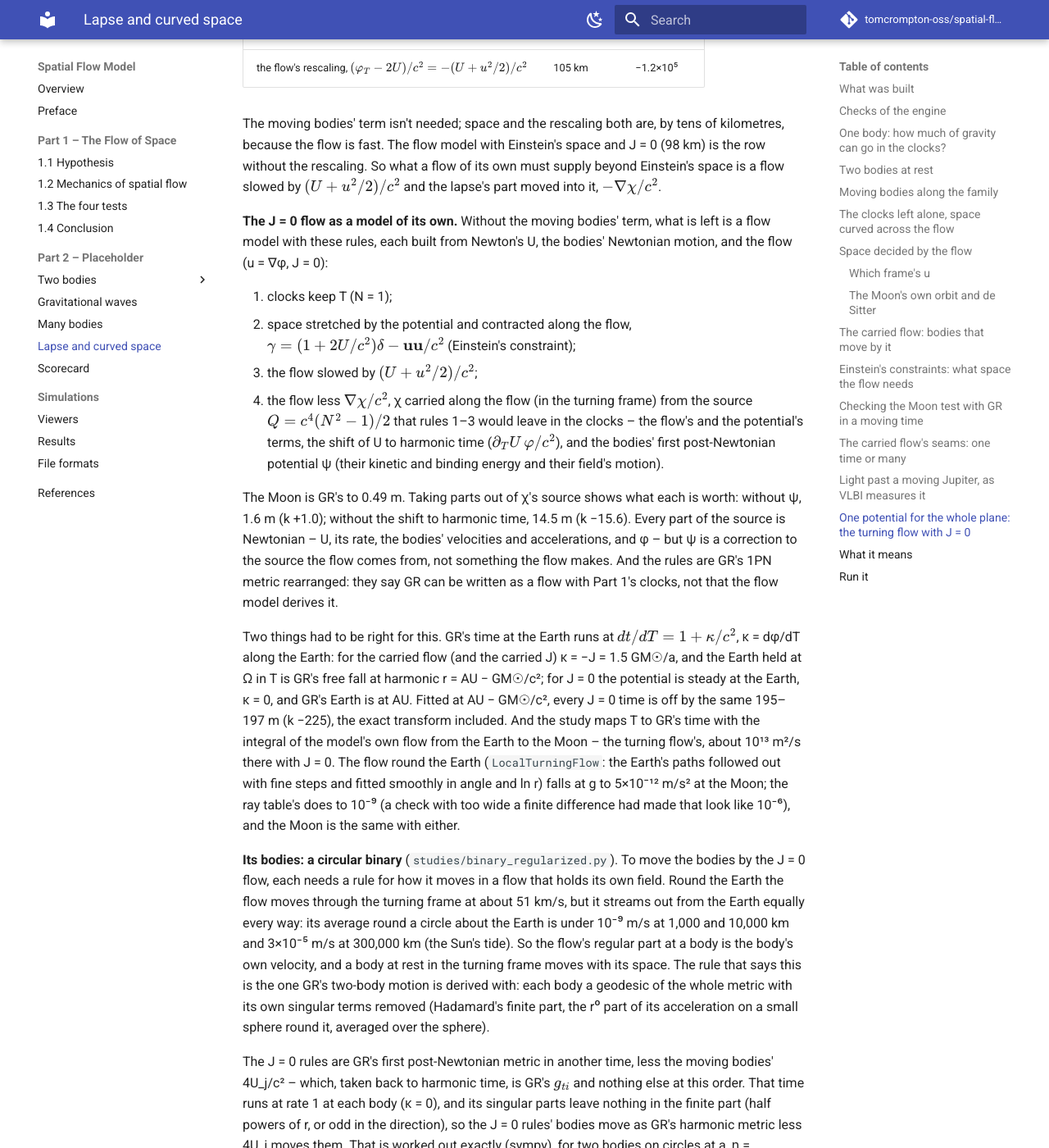
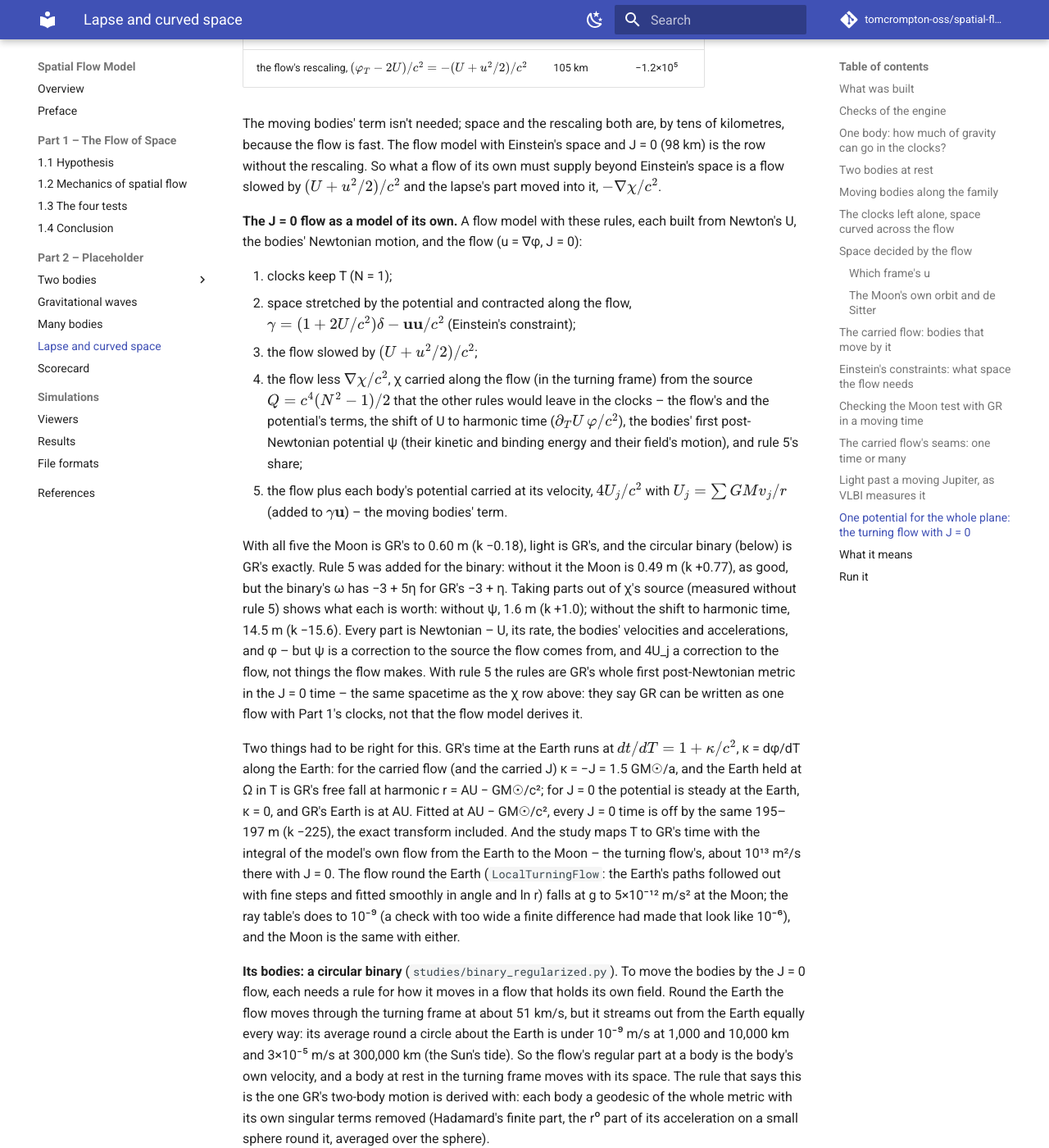
Before and after one commit to tomcrompton-oss/spatial-flow-model, an MkDocs documentation site: the page built from docs/lapse-curved-space.md, in a window 1280 px wide and 1400 px high, scrolled down 18046 px. Shown: the whole window at 82% size. Built offline with MkDocs 1.6.1 and Material for MkDocs 9.7.7, drawn with Linux system fonts in a browser that asks for light colours; comment, search, counter and statistics services are not loaded; some of the changed text lies outside the part shown.

Commit message:
The J = 0 rules' fifth: the flow plus 4U_j/c^2 - the Moon 0.60 m, light, and the circular binary GR's exactly
The moving bodies' term, which the Moon didn't need (0.49 m without), is what the binary needs (-3 + 5 eta
without, -3 + eta with). With it the rules are GR's whole 1PN metric in the J = 0 time, the same spacetime as
the chi row. Scorecard: the rules row now has five rules (Self-motion 9); the four-rule version kept below it.

Co-Authored-By: Claude Opus 5.5 <noreply@anthropic.com>

```diff
--- a/docs/lapse-curved-space.md
+++ b/docs/lapse-curved-space.md
@@ -574,23 +574,27 @@ fast. The flow model with Einstein's space and J = 0 (98 km) is the row without
 own must supply beyond Einstein's space is a flow slowed by $(U + u^2/2)/c^2$ and the lapse's part moved into it,
 $-\nabla\chi/c^2$.
 
-**The J = 0 flow as a model of its own.** Without the moving bodies' term, what is left is a flow model with these
-rules, each built from Newton's U, the bodies' Newtonian motion, and the flow (u = ∇φ, J = 0):
+**The J = 0 flow as a model of its own.** A flow model with these rules, each built from Newton's U, the bodies'
+Newtonian motion, and the flow (u = ∇φ, J = 0):
 
 1. clocks keep T (N = 1);
 2. space stretched by the potential and contracted along the flow, $\gamma = (1 + 2U/c^2)\delta - \mathbf u\mathbf u/c^2$
    (Einstein's constraint);
 3. the flow slowed by $(U + u^2/2)/c^2$;
 4. the flow less $\nabla\chi/c^2$, χ carried along the flow (in the turning frame) from the source
-   $Q = c^4(N^2 - 1)/2$ that rules 1–3 would leave in the clocks – the flow's and the potential's terms, the shift of
-   U to harmonic time ($\partial_T U\,\varphi/c^2$), and the bodies' first post-Newtonian potential ψ (their kinetic
-   and binding energy and their field's motion).
+   $Q = c^4(N^2 - 1)/2$ that the other rules would leave in the clocks – the flow's and the potential's terms, the
+   shift of U to harmonic time ($\partial_T U\,\varphi/c^2$), the bodies' first post-Newtonian potential ψ (their
+   kinetic and binding energy and their field's motion), and rule 5's share;
+5. the flow plus each body's potential carried at its velocity, $4U_j/c^2$ with $U_j = \sum GMv_j/r$ (added to
+   $\gamma\mathbf u$) – the moving bodies' term.
 
-The Moon is GR's to 0.49 m. Taking parts out of χ's source shows what each is worth: without ψ, 1.6 m (k +1.0); without
-the shift to harmonic time, 14.5 m (k −15.6). Every part of the source is Newtonian – U, its rate, the bodies'
-velocities and accelerations, and φ – but ψ is a correction to the source the flow comes from, not something the flow
-makes. And the rules are GR's 1PN metric rearranged: they say GR can be written as a flow with Part 1's clocks, not
-that the flow model derives it.
+With all five the Moon is GR's to 0.60 m (k −0.18), light is GR's, and the circular binary (below) is GR's exactly. Rule 5 was added for the binary: without it the Moon is 0.49 m (k +0.77), as good, but the binary's
+ω has −3 + 5η for GR's −3 + η. Taking parts out of χ's source (measured without rule 5) shows what each is worth:
+without ψ, 1.6 m (k +1.0); without the shift to harmonic time, 14.5 m (k −15.6). Every part is Newtonian – U, its
+rate, the bodies' velocities and accelerations, and φ – but ψ is a correction to the source the flow comes from, and
+4U_j a correction to the flow, not things the flow makes. With rule 5 the rules are GR's whole first post-Newtonian
+metric in the J = 0 time – the same spacetime as the χ row above: they say GR can be written as one flow with Part
+1's clocks, not that the flow model derives it.
 
 Two things had to be right for this. GR's time at the Earth runs at $dt/dT = 1 + \kappa/c^2$, κ = dφ/dT along the
 Earth: for the carried flow (and the carried J) κ = −J = 1.5 GM☉/a, and the Earth held at Ω in T is GR's free fall at
@@ -618,8 +622,8 @@ two bodies on circles at a, η = m₁m₂/M²:
 
 | Each body a regularized geodesic of | k in ω² = (GM/a³)(1 + k GM/(ac²)) | equal masses |
 |---|---|---|
-| GR's whole metric (the check) | −3 + η | −2.75 |
-| the J = 0 rules (GR less 4U_j) | −3 + 5η | −1.75 |
+| GR's whole metric: the J = 0 rules, all five | −3 + η | −2.75 |
+| the J = 0 rules without rule 5 (GR less 4U_j) | −3 + 5η | −1.75 |
 | the other body's field alone | −3 + 3η | −2.25 |
 | … with its binding term (−GM_A/r_AB in the other's ψ) | −3 + η | −2.75 |
 | … less 4U_j | −3 + 7η | −1.25 |
@@ -634,11 +638,11 @@ out 4U_j takes $-4Gm_1m_2\,\mathbf v_1\cdot\mathbf v_2/(rc^2)$ out of GR's (EIH'
   other's source. That is what "each body in the others' fields alone" leaves out – the rule the carried flow's
   bodies were moved by, which with GR's own metric gave 0.83 of GR's advance (the scorecard's second check). So that
   check's failure is the missing binding term; the carried flow's own errors haven't been split up this way.
-- **The J = 0 rules fail it by 4η**, the moving bodies' term they left out. The Moon didn't need it (0.49 m
+- **Without rule 5 the J = 0 rules fail it by 4η**, the moving bodies' term. The Moon didn't need it (0.49 m
   without, 0.60 m with); the binary does: it is one body's velocity in its field felt by the other's velocity.
-- **With 4U_j back** – the flow plus each body's potential carried at its velocity, $4U_j/c^2$ – the J = 0 time is GR
-  in it, and the binary is GR's. That term is Newtonian, like the rest (U and the bodies' velocities), but with it
-  the rules are GR's whole first post-Newtonian metric, rearranged.
+- **With rule 5** – the flow plus each body's potential carried at its velocity, $4U_j/c^2$ – the binary is GR's.
+  That term is Newtonian, like the rest (U and the bodies' velocities), but with it the rules are GR's whole first
+  post-Newtonian metric, rearranged.
 - This is the circular binary only; eccentric orbits can't be run in the turning flow, whose bodies go round on
   circles. The advance comes from the Lagrangian, not a run, and Nordtvedt hasn't been worked out.
 
@@ -680,10 +684,11 @@ What they show about the flow model:
   flow round the Earth is 50 km/s. With those corrections – GR in this flow's time, the lapse taken to 1 by χ – the
   Moon passes (0.6 m) as well as light: one potential, Part 1's clocks, and GR's curved space and moving-body pieces.
 - Its bodies, each moving with the regular part of its space (its own singular terms removed), make a circular
-  binary. With GR's pieces in the J = 0 time that is GR's binary exactly; the J = 0 rules, which leave out the moving
-  bodies' 4U_j/c², get ω's first post-Newtonian coefficient −3 + 5η for GR's −3 + η, and a third of GR's periastron
-  advance at equal masses. The Moon doesn't need that term; the binary does. And "each body in the others' fields
-  alone" fails by the binding term in the others' source, which removing a body's own terms keeps.
+  binary. Without the moving bodies' 4U_j/c², the J = 0 rules get ω's first post-Newtonian coefficient −3 + 5η for
+  GR's −3 + η, and a third of GR's periastron advance at equal masses. The Moon doesn't need that term; the binary
+  does, so it is now the rules' fifth, and with it the J = 0 rules pass the Moon (0.60 m), light and the circular
+  binary – as GR's whole first post-Newtonian metric in the flow's time, which is what they now are. And "each body in
+  the others' fields alone" fails by the binding term in the others' source, which removing a body's own terms keeps.
 - So the next step isn't another rule for carrying flows. GR's de Sitter precession needs the Sun's curved space carried
   round with the Earth, and the binary and Nordtvedt need each body's field to act on the others'. Both point to the
   bodies' flows solved together – a field equation for the flow – not each one carried separately.
```
Also changed, not shown: docs/scorecard.md (+2 -1 lines), 1 other file.
